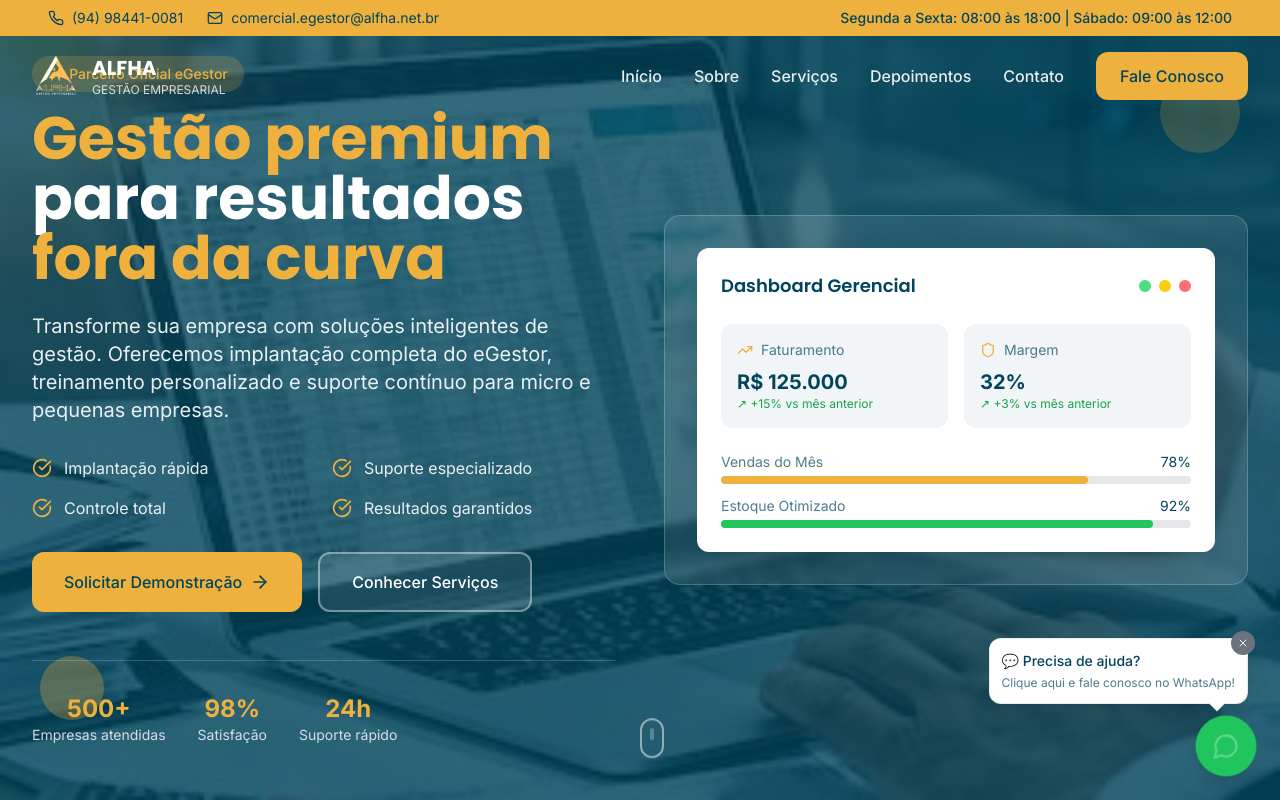
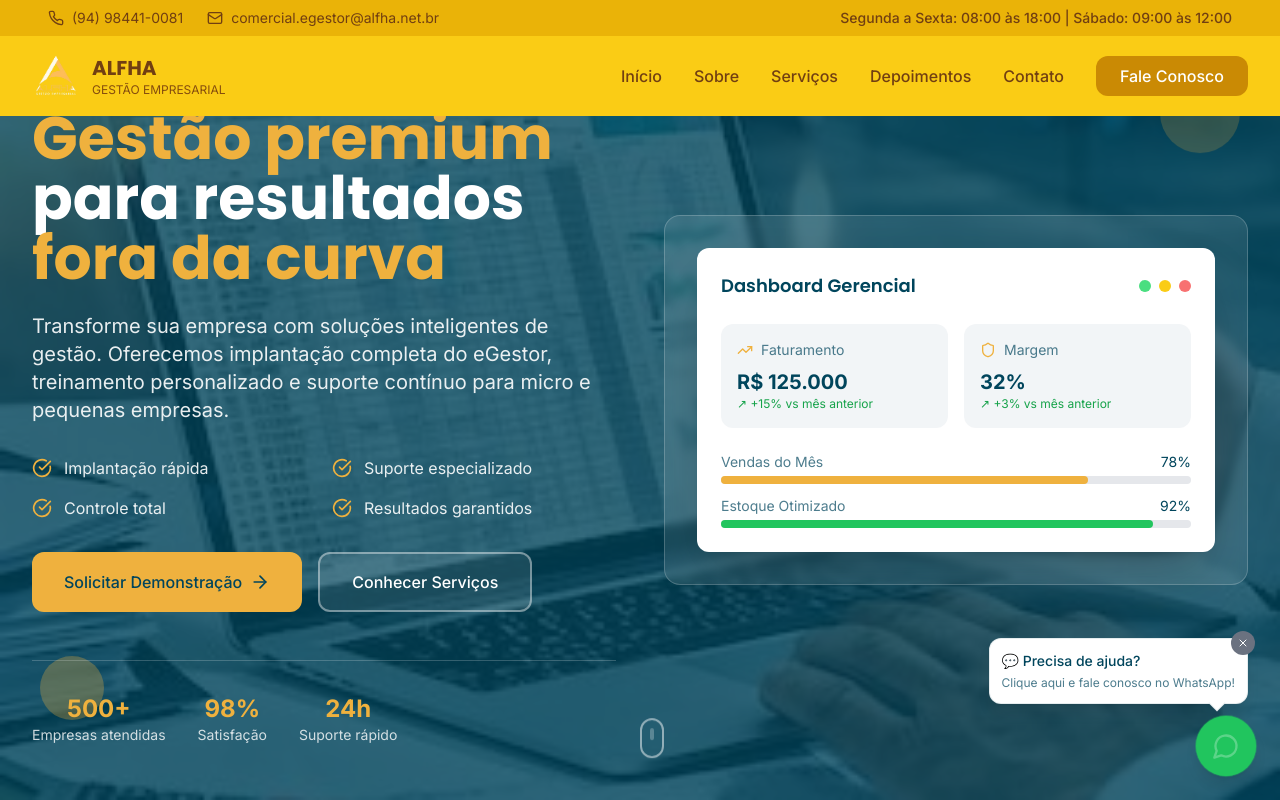
Before and after one commit to DevZipMateus/alfha-digital-boost, a React (Vite) app: page / in a window 1280 px wide. Shown: the top 800 px of the page. Built offline with nearby package versions, Linux system fonts and the light colour scheme.

Commit message:
Change header color to yellow
Update the header component to use a yellow color scheme.

```diff
--- a/src/components/Header.tsx
+++ b/src/components/Header.tsx
@@ -26,7 +26,7 @@ const Header = () => {
   return (
     <header className="fixed w-full z-50 top-0">
       {/* Top Contact Bar */}
-      <div className={`bg-brand-secondary text-brand py-2 px-4 text-sm transition-all duration-300 ${
+      <div className={`bg-yellow-500 text-yellow-900 py-2 px-4 text-sm transition-all duration-300 ${
         isScrolled ? 'hidden md:hidden' : 'hidden md:block'
       }`}>
         <div className="section-container flex justify-between items-center">
@@ -50,8 +50,8 @@ const Header = () => {
       <nav
         className={`transition-all duration-300 ${
           isScrolled
-            ? 'bg-white/95 backdrop-blur-md shadow-lg'
-            : 'bg-transparent'
+            ? 'bg-yellow-400/95 backdrop-blur-md shadow-lg'
+            : 'bg-yellow-400'
         }`}
       >
         <div className="section-container">
@@ -64,14 +64,10 @@ const Header = () => {
                 className="h-12 w-auto"
               />
               <div className="hidden sm:block">
-                <h1 className={`font-heading font-bold text-xl ${
-                  isScrolled ? 'text-brand' : 'text-white'
-                }`}>
+                <h1 className="font-heading font-bold text-xl text-yellow-900">
                   ALFHA
                 </h1>
-                <p className={`text-xs ${
-                  isScrolled ? 'text-brand/70' : 'text-white/80'
-                }`}>
+                <p className="text-xs text-yellow-800">
                   GESTÃO EMPRESARIAL
                 </p>
               </div>
@@ -81,31 +77,31 @@ const Header = () => {
             <div className="hidden lg:flex items-center space-x-8">
               <button
                 onClick={() => scrollToSection('inicio')}
-                className={`nav-link ${isScrolled ? 'text-brand hover:text-brand-secondary' : ''}`}
+                className="nav-link text-yellow-900 hover:text-yellow-700"
               >
                 Início
               </button>
               <button
                 onClick={() => scrollToSection('sobre')}
-                className={`nav-link ${isScrolled ? 'text-brand hover:text-brand-secondary' : ''}`}
+                className="nav-link text-yellow-900 hover:text-yellow-700"
               >
                 Sobre
               </button>
               <button
                 onClick={() => scrollToSection('servicos')}
-                className={`nav-link ${isScrolled ? 'text-brand hover:text-brand-secondary' : ''}`}
+                className="nav-link text-yellow-900 hover:text-yellow-700"
               >
                 Serviços
               </button>
               <button
                 onClick={() => scrollToSection('depoimentos')}
-                className={`nav-link ${isScrolled ? 'text-brand hover:text-brand-secondary' : ''}`}
+                className="nav-link text-yellow-900 hover:text-yellow-700"
               >
                 Depoimentos
               </button>
               <button
                 onClick={() => scrollToSection('contato')}
-                className={`nav-link ${isScrolled ? 'text-brand hover:text-brand-secondary' : ''}`}
+                className="nav-link text-yellow-900 hover:text-yellow-700"
               >
                 Contato
               </button>
@@ -115,7 +111,7 @@ const Header = () => {
                 href="https://wa.me/5594984410081"
                 target="_blank"
                 rel="noopener noreferrer"
-                className="btn-secondary"
+                className="bg-yellow-600 hover:bg-yellow-700 text-white px-6 py-2 rounded-lg font-medium transition-colors"
               >
                 Fale Conosco
               </a>
@@ -124,9 +120,7 @@ const Header = () => {
             {/* Mobile Menu Button */}
             <button
               onClick={() => setIsMenuOpen(!isMenuOpen)}
-              className={`lg:hidden p-2 rounded-md ${
-                isScrolled ? 'text-brand' : 'text-white'
-              }`}
+              className="lg:hidden p-2 rounded-md text-yellow-900"
               aria-label="Toggle menu"
             >
               {isMenuOpen ? <X className="w-6 h-6" /> : <Menu className="w-6 h-6" />}
@@ -135,35 +129,35 @@ const Header = () => {
 
           {/* Mobile Navigation */}
           {isMenuOpen && (
-            <div className="lg:hidden absolute top-full left-0 right-0 bg-white shadow-lg border-t">
+            <div className="lg:hidden absolute top-full left-0 right-0 bg-yellow-50 shadow-lg border-t border-yellow-200">
               <div className="py-4 space-y-2">
                 <button
                   onClick={() => scrollToSection('inicio')}
-                  className="block w-full text-left px-4 py-3 text-brand hover:bg-brand-cream transition-colors"
+                  className="block w-full text-left px-4 py-3 text-yellow-900 hover:bg-yellow-100 transition-colors"
                 >
                   Início
                 </button>
                 <button
                   onClick={() => scrollToSection('sobre')}
-                  className="block w-full text-left px-4 py-3 text-brand hover:bg-brand-cream transition-colors"
+                  className="block w-full text-left px-4 py-3 text-yellow-900 hover:bg-yellow-100 transition-colors"
                 >
                   Sobre
                 </button>
                 <button
                   onClick={() => scrollToSection('servicos')}
-                  className="block w-full text-left px-4 py-3 text-brand hover:bg-brand-cream transition-colors"
+                  className="block w-full text-left px-4 py-3 text-yellow-900 hover:bg-yellow-100 transition-colors"
                 >
                   Serviços
                 </button>
                 <button
                   onClick={() => scrollToSection('depoimentos')}
-                  className="block w-full text-left px-4 py-3 text-brand hover:bg-brand-cream transition-colors"
+                  className="block w-full text-left px-4 py-3 text-yellow-900 hover:bg-yellow-100 transition-colors"
                 >
                   Depoimentos
                 </button>
                 <button
                   onClick={() => scrollToSection('contato')}
-                  className="block w-full text-left px-4 py-3 text-brand hover:bg-brand-cream transition-colors"
+                  className="block w-full text-left px-4 py-3 text-yellow-900 hover:bg-yellow-100 transition-colors"
                 >
                   Contato
                 </button>
@@ -172,7 +166,7 @@ const Header = () => {
                     href="https://wa.me/5594984410081"
                     target="_blank"
                     rel="noopener noreferrer"
-                    className="btn-secondary w-full text-center block"
+                    className="bg-yellow-600 hover:bg-yellow-700 text-white px-6 py-2 rounded-lg font-medium transition-colors w-full text-center block"
                   >
                     Fale Conosco
                   </a>
```
